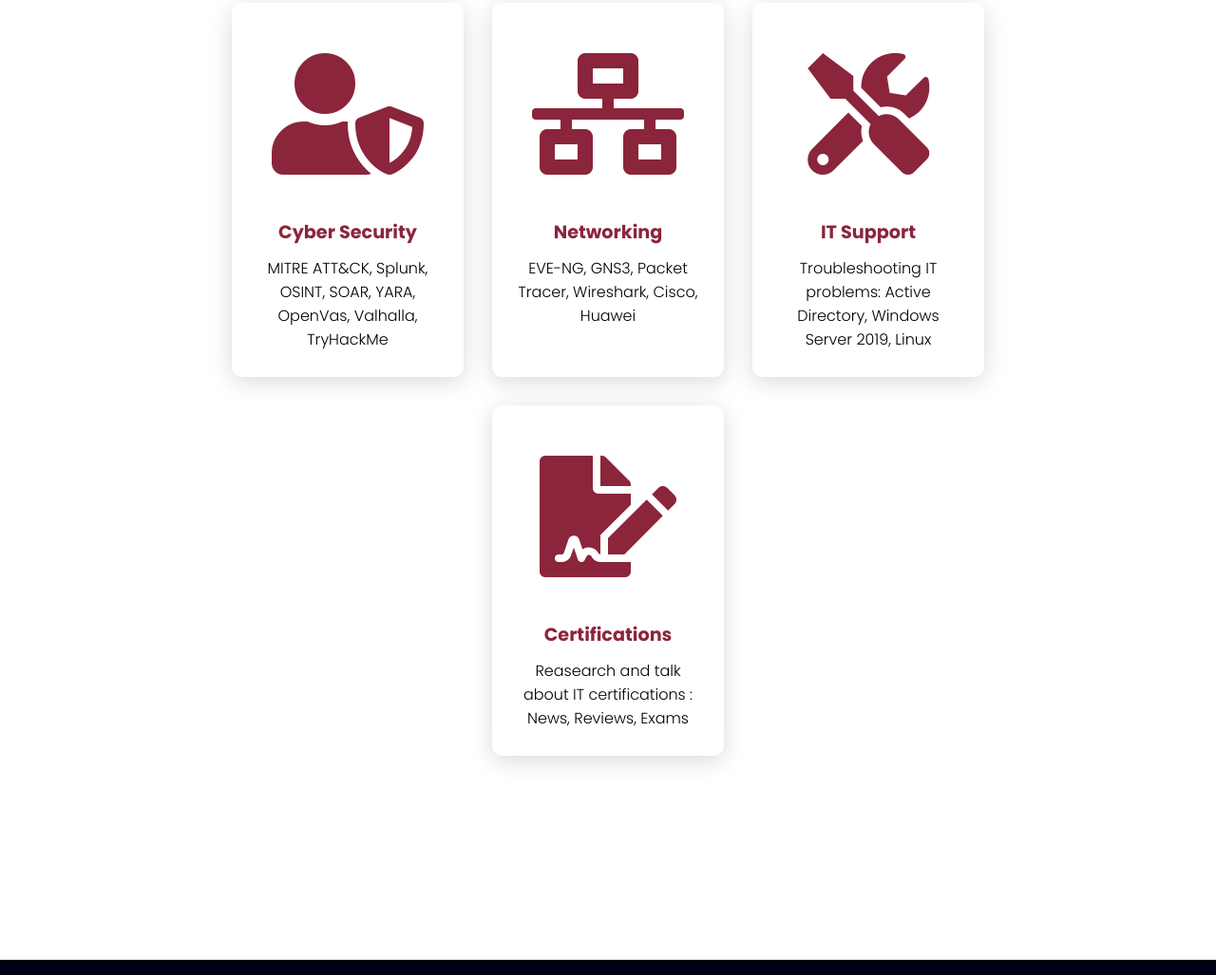
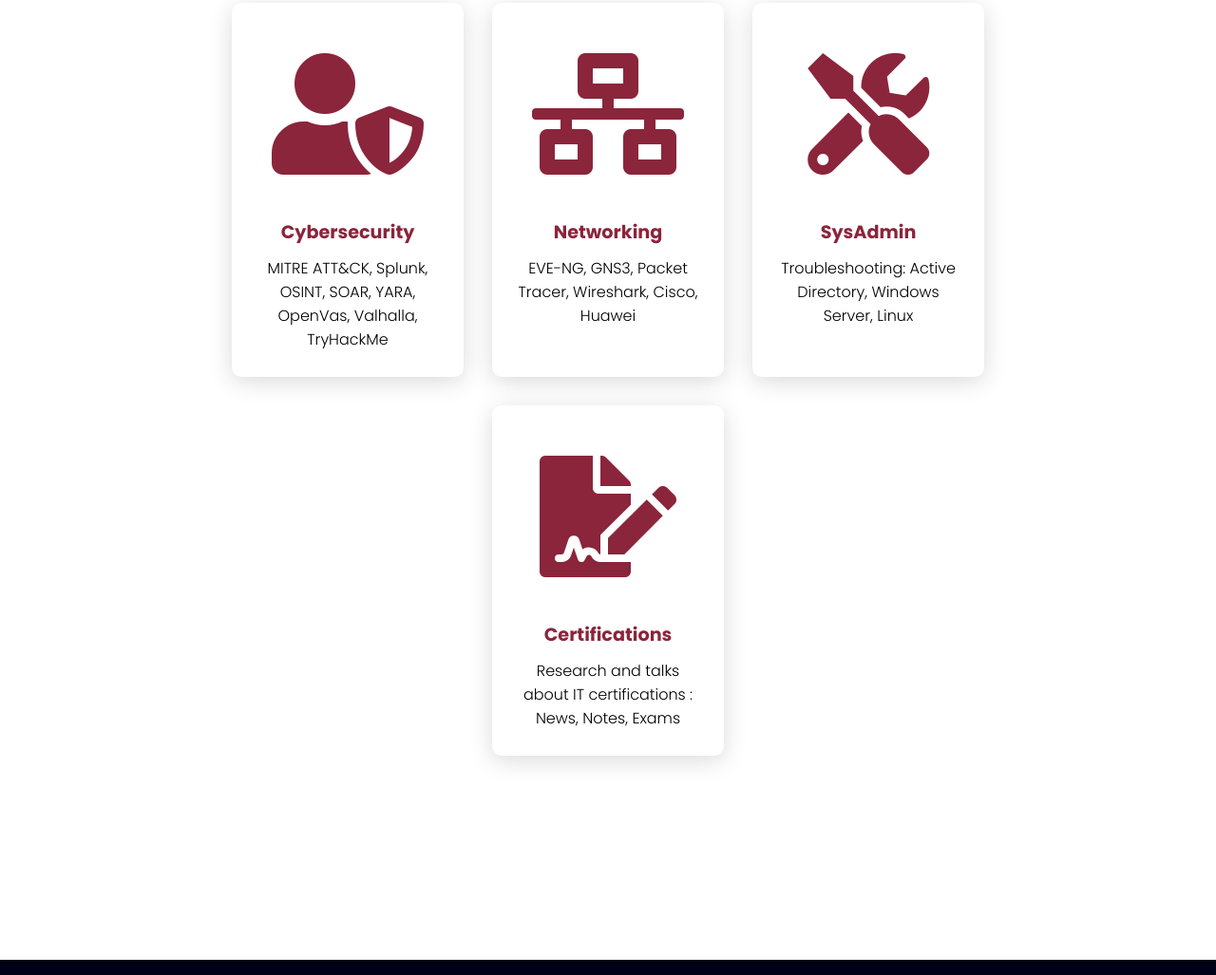
Before and after one commit to AhmedBlh/AhmedBlh.github.io, a plain HTML site: page index.html in a window 1280 px wide. Shown: the part 1355-2382 px from the top of the page at 95% size. Drawn offline with Linux system fonts and the light colour scheme.

Commit message:
Update index.html

```diff
--- a/index.html
+++ b/index.html
@@ -47,7 +47,7 @@
                     <i class="fas fa-user-shield"></i>
                 </div>
                 <div class="info">
-                    <h3>Cyber Security</h3>
+                    <h3>Cybersecurity</h3>
                     <p>MITRE ATT&CK, Splunk, OSINT, SOAR, YARA, OpenVas, Valhalla, TryHackMe</p>
                 </div>
             </div>
@@ -65,8 +65,8 @@
                     <i class="fas fa-tools"></i>
                 </div>
                 <div class="info">
-                    <h3>IT Support</h3>
-                    <p>Troubleshooting IT problems: Active Directory, Windows Server 2019, Linux</p>
+                    <h3>SysAdmin</h3>
+                    <p>Troubleshooting: Active Directory, Windows Server, Linux</p>
                 </div>
             </div>
             <div class="card">
@@ -75,7 +75,7 @@
                 </div>
                 <div class="info">
                     <h3>Certifications</h3>
-                    <p>Reasearch and talk about IT certifications : News, Reviews, Exams</p>
+                    <p>Research and talks about IT certifications : News, Notes, Exams</p>
                 </div>
             </div>
         </div>
```
